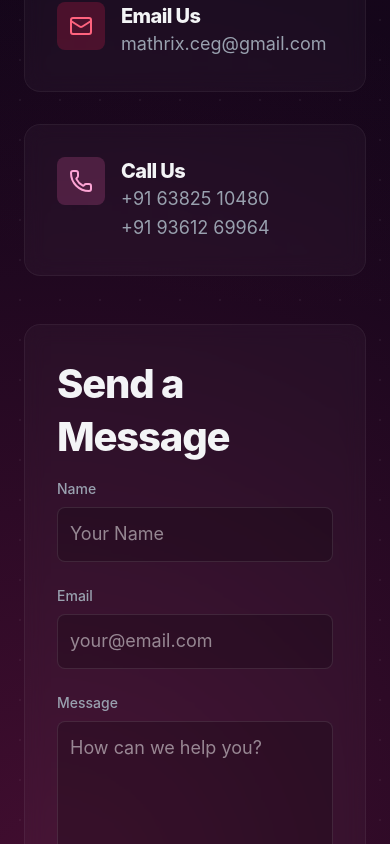
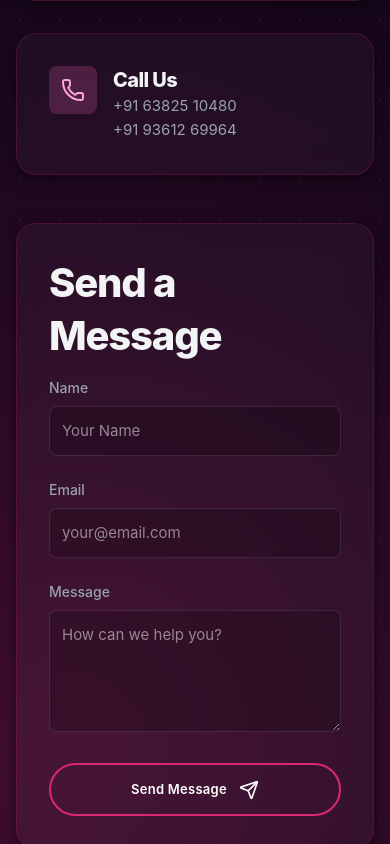
Before and after one commit to lokeshh29/mathrix-website-2026, a React (Vite) app in the folder frontend/: page /contact in a window 390 px wide. Shown: the part 920-1764 px from the top of the page. Built offline with nearby package versions, Linux system fonts and the light colour scheme; no server answers.

Commit message:
fix: minor css

```diff
--- a/frontend/src/index.css
+++ b/frontend/src/index.css
@@ -2,21 +2,41 @@
 @import "tailwindcss";
 
 :root {
+  /* Enhanced Color Palette */
   --bg-dark: #0f0518;
-  /* Very dark purple/black */
+  --bg-darker: #050008;
   --primary: #db2777;
-  /* Pink 600 */
+  --primary-dark: #c0266e;
+  --primary-darker: #9d174d;
   --secondary: #831843;
-  /* Pink 900 */
+  --secondary-dark: #5e0f2b;
   --accent: #f472b6;
-  /* Pink 400 */
+  --accent-light: #fbcfe8;
+  --accent-glow: rgba(236, 72, 153, 0.5);
+  /* Text Colors */
   --text-main: #f3f4f6;
+  --text-secondary: #e5e7eb;
   --text-muted: #9ca3af;
+  --text-dim: #6b7280;
+  /* Glassmorphism */
   --glass-bg: rgba(255, 255, 255, 0.03);
+  --glass-bg-hover: rgba(255, 255, 255, 0.07);
   --glass-border: rgba(219, 39, 119, 0.2);
-  /* Pinkish border */
+  --glass-border-hover: rgba(219, 39, 119, 0.35);
   --glass-blur: 16px;
-  /* Increased blur for better effect */
+  --glass-blur-strong: 30px;
+  /* Shadows & Glows */
+  --shadow-sm: 0 2px 8px rgba(0, 0, 0, 0.4);
+  --shadow-md: 0 4px 16px rgba(0, 0, 0, 0.5);
+  --shadow-lg: 0 8px 32px rgba(0, 0, 0, 0.6);
+  --shadow-xl: 0 16px 64px rgba(0, 0, 0, 0.7);
+  --glow-primary: 0 0 20px var(--accent-glow);
+  --glow-primary-strong: 0 0 40px var(--accent-glow), 0 0 60px rgba(236, 72, 153, 0.3);
+  /* Gradients */
+  --gradient-primary: linear-gradient(135deg, #db2777 0%, #831843 100%);
+  --gradient-secondary: linear-gradient(135deg, #f472b6 0%, #db2777 100%);
+  --gradient-accent: linear-gradient(135deg, #fbbf24 0%, #f59e0b 100%);
+  --gradient-shine: linear-gradient(90deg, transparent, rgba(255, 255, 255, 0.3), transparent);
 }
 
 .font-tech {
@@ -74,17 +94,38 @@ a {
 }
 
 .glass-card {
-  background: rgba(255, 255, 255, 0.03);
-  backdrop-filter: blur(10px);
-  border: 1px solid rgba(255, 255, 255, 0.05);
-  border-radius: 1rem;
-  transition: transform 0.3s ease, box-shadow 0.3s ease;
+  background: var(--glass-bg);
+  backdrop-filter: blur(var(--glass-blur));
+  -webkit-backdrop-filter: blur(var(--glass-blur));
+  border: 1px solid var(--glass-border);
+  border-radius: 1.25rem;
+  position: relative;
+  overflow: hidden;
+  transition: all 0.4s cubic-bezier(0.4, 0, 0.2, 1);
+  box-shadow: var(--shadow-md);
+}
+
+.glass-card::before {
+  content: '';
+  position: absolute;
+  top: 0;
+  left: -100%;
+  width: 100%;
+  height: 100%;
+  background: var(--gradient-shine);
+  transition: left 0.6s ease;
+  pointer-events: none;
+}
+
+.glass-card:hover::before {
+  left: 100%;
 }
 
 .glass-card:hover {
-  transform: translateY(-5px);
-  box-shadow: 0 10px 30px -10px rgba(109, 40, 217, 0.3);
-  border-color: rgba(109, 40, 217, 0.3);
+  transform: translateY(-8px) scale(1.02);
+  background: var(--glass-bg-hover);
+  border-color: var(--glass-border-hover);
+  box-shadow: var(--shadow-lg), var(--glow-primary);
 }
 
 /* Typography */
@@ -115,19 +156,6 @@ h2 {
 }
 
 /* Utility Animations */
-@keyframes glow {
-  0% {
-    box-shadow: 0 0 5px var(--primary);
-  }
-
-  50% {
-    box-shadow: 0 0 25px var(--primary), 0 0 10px var(--accent);
-  }
-
-  100% {
-    box-shadow: 0 0 5px var(--primary);
-  }
-}
 
 .animate-glow {
   animation: glow 3s infinite;
@@ -175,11 +203,11 @@ h2 {
 .btn-primary {
   background: transparent;
   color: white;
-  border: 1px solid rgba(219, 39, 119, 0.5);
-  box-shadow: 0 0 10px rgba(219, 39, 119, 0.3), inset 0 0 10px rgba(219, 39, 119, 0.1);
-  overflow: hidden;
+  border: 2px solid var(--primary);
+  box-shadow: 0 0 20px var(--glow-primary), inset 0 0 20px rgba(236, 72, 153, 0.1);
   position: relative;
   z-index: 1;
+  overflow: hidden;
 }
 
 .btn-primary::before {
@@ -189,10 +217,10 @@ h2 {
   left: 0;
   width: 0%;
   height: 100%;
-  background: #db2777;
-  /* Solid Pink fill on hover */
-  transition: all 0.5s ease;
+  background: var(--gradient-primary);
+  transition: width 0.5s cubic-bezier(0.4, 0, 0.2, 1);
   z-index: -1;
+  border-radius: inherit;
 }
 
 .btn-primary:hover::before {
@@ -200,9 +228,14 @@ h2 {
 }
 
 .btn-primary:hover {
-  border-color: #db2777;
-  box-shadow: 0 0 30px rgba(219, 39, 119, 0.6);
-  transform: translateY(-2px);
+  border-color: var(--accent);
+  box-shadow: var(--glow-primary-strong);
+  transform: translateY(-3px) scale(1.05);
+  color: white;
+}
+
+.btn-primary:active {
+  transform: translateY(-1px) scale(1.02);
 }
 
 .btn-outline {
@@ -213,10 +246,11 @@ h2 {
 }
 
 .btn-outline:hover {
-  background: rgba(255, 255, 255, 0.1);
+  background: var(--glass-bg-hover);
   border-color: var(--accent);
   transform: translateY(-3px);
-  box-shadow: 0 5px 20px rgba(244, 114, 182, 0.2);
+  box-shadow: 0 8px 24px rgba(244, 114, 182, 0.25), var(--glow-primary);
+  color: var(--accent-light);
 }
 
 @keyframes scan {
@@ -236,3 +270,146 @@ h2 {
     opacity: 0;
   }
 }
+
+/* Additional Animations */
+@keyframes glow {
+
+  0%,
+  100% {
+    box-shadow: 0 0 10px var(--accent-glow);
+  }
+
+  50% {
+    box-shadow: 0 0 30px var(--accent-glow), 0 0 50px rgba(236, 72, 153, 0.3);
+  }
+}
+
+@keyframes shimmer {
+  0% {
+    background-position: -1000px 0;
+  }
+
+  100% {
+    background-position: 1000px 0;
+  }
+}
+
+@keyframes float {
+
+  0%,
+  100% {
+    transform: translateY(0px);
+  }
+
+  50% {
+    transform: translateY(-20px);
+  }
+}
+
+@keyframes gradient-shift {
+
+  0%,
+  100% {
+    background-position: 0% 50%;
+  }
+
+  50% {
+    background-position: 100% 50%;
+  }
+}
+
+@keyframes pulse-glow {
+
+  0%,
+  100% {
+    opacity: 1;
+  }
+
+  50% {
+    opacity: 0.5;
+  }
+}
+
+/* Utility Classes */
+.text-neon {
+  color: var(--accent);
+  text-shadow: 0 0 10px var(--accent-glow), 0 0 20px var(--accent-glow), 0 0 30px var(--accent-glow);
+}
+
+.border-gradient {
+  position: relative;
+  border: 2px solid transparent;
+  background-clip: padding-box;
+}
+
+.border-gradient::before {
+  content: '';
+  position: absolute;
+  top: -2px;
+  left: -2px;
+  right: -2px;
+  bottom: -2px;
+  background: var(--gradient-primary);
+  border-radius: inherit;
+  z-index: -1;
+  opacity: 0.6;
+  transition: opacity 0.3s ease;
+}
+
+.border-gradient:hover::before {
+  opacity: 1;
+}
+
+.border-animated {
+  position: relative;
+  overflow: hidden;
+}
+
+.border-animated::before {
+  content: '';
+  position: absolute;
+  top: -50%;
+  left: -50%;
+  width: 200%;
+  height: 200%;
+  background: conic-gradient(transparent, var(--primary), transparent 30%);
+  animation: rotate 4s linear infinite;
+}
+
+.border-animated::after {
+  content: '';
+  position: absolute;
+  inset: 2px;
+  background: var(--bg-dark);
+  border-radius: inherit;
+}
+
+@keyframes rotate {
+  100% {
+    transform: rotate(360deg);
+  }
+}
+
+.hover-lift {
+  transition: all 0.4s cubic-bezier(0.4, 0, 0.2, 1);
+}
+
+.hover-lift:hover {
+  transform: translateY(-12px) scale(1.03);
+  box-shadow: var(--shadow-xl), var(--glow-primary-strong);
+}
+
+@media (max-width: 768px) {
+  body {
+    font-size: 0.9375rem;
+  }
+
+  .container {
+    padding: 0 1rem;
+  }
+
+  .btn {
+    padding: 0.875rem 2rem;
+    font-size: 0.8125rem;
+  }
+}
```
